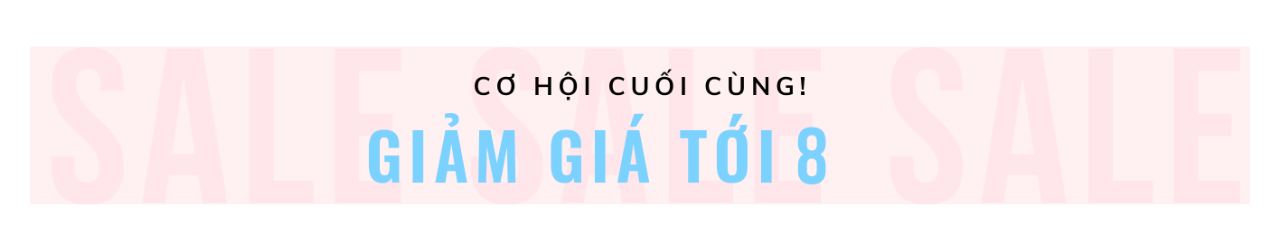
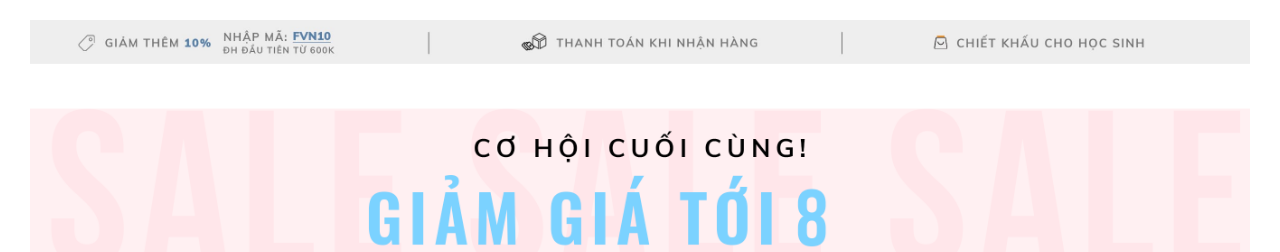
Before and after one commit to phuongvhth1911006/funny-dev, a PHP site: page /Men_bach.html in a window 1280 px wide. Shown: the top 252 px of the page. Run offline with PHP 8.4, Linux system fonts and the light colour scheme; some libraries are stand-ins or nearby versions.

Commit message:
phần của bách - fixed_3

```diff
--- a/Men_bach.html
+++ b/Men_bach.html
@@ -10,6 +10,11 @@
 <body>
     <section class="b_section">
         <div class="b_container">
+            <div class="b_section b_banner">
+                <a href="#">
+                    <img src="imgs/bach/discount.jpg"/>
+                </a>
+            </div>
             <div class="b_section b_banner">
                 <a href="#">
                     <img src="imgs/bach/banner1.gif"/>
--- a/css/style_bach.css
+++ b/css/style_bach.css
@@ -9,7 +9,7 @@ body{
 .b_section{
     width: 100%;
     float: left;
-    margin: 15px 0;
+    margin: 10px 0;
 }
 .b_container{
     width: 100%;
@@ -18,7 +18,6 @@ body{
 }
 .b_container .b_banner a img{
     width: 100%;
-
 }
 .b_headtitle{
     margin-bottom: 10px;
```
Also changed, not shown: imgs/bach/discount.jpg (added).
